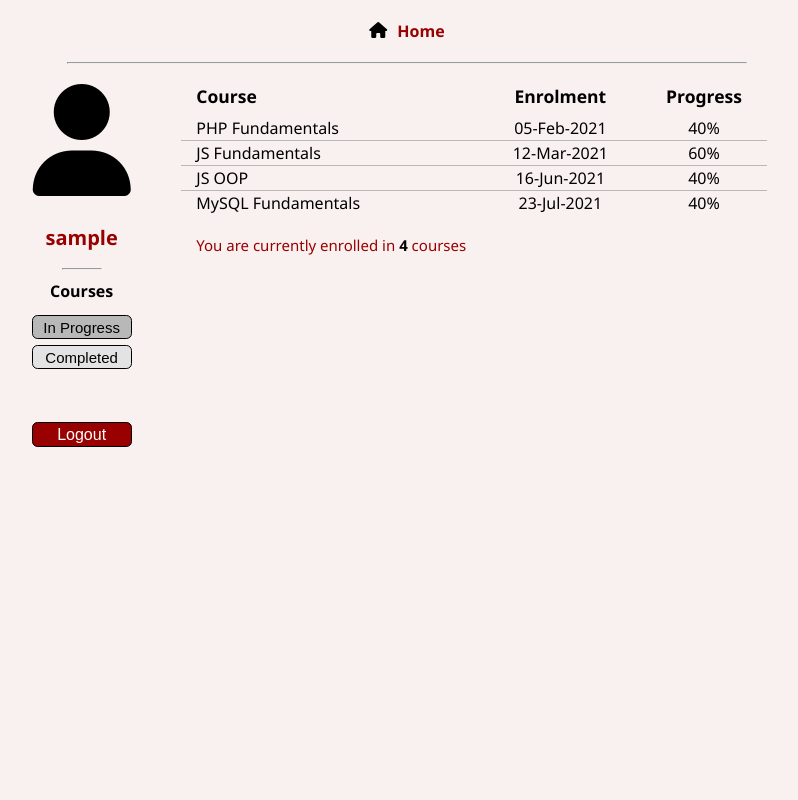
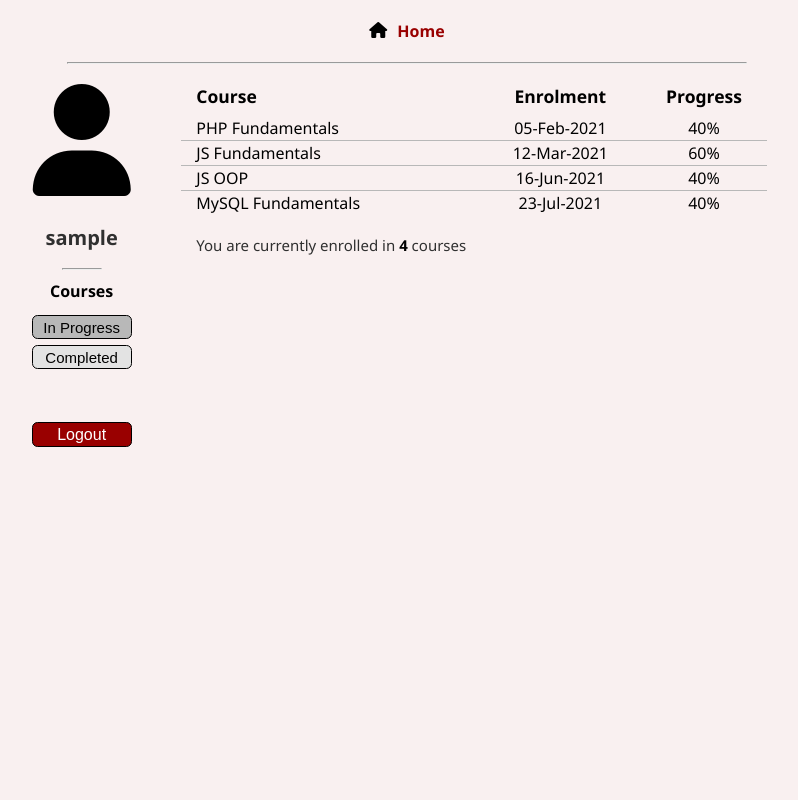
Before and after one commit to crysze/lms, a PHP site: page /profile.php in a window 1280 px wide. Shown: the whole page, without its empty margins (233-1031 px from the left). Run offline with PHP 8.4, Linux system fonts and the light colour scheme; the visitor is signed in with stand-in values (Sample User, id 1); some libraries are stand-ins or nearby versions.

Commit message:
Changed color of text that's not clickable links to grey

```diff
--- a/css/profile.css
+++ b/css/profile.css
@@ -21,7 +21,7 @@ main {
 
 #username {
   font-weight: 600;
-  color: var(--font-red);
+  color: var(--grey-dark);
   font-size: 2rem;
   margin: 1rem 0;
   text-align: center;
@@ -79,7 +79,7 @@ tr:not(:last-child):not(:first-child) {
 #total-courses {
   font-size: 1.5rem;
   padding-left: 1.5rem;
-  color: var(--font-red);
+  color: var(--grey-dark);
 }
 
 
--- a/css/reset.css
+++ b/css/reset.css
@@ -16,6 +16,7 @@ html {
   --font-red: #990000;
   --grey-global: #B8B8B8;
   --grey-light-global: #E3E3E3;
+  --grey-dark: #303030;
 
 }
 
```
